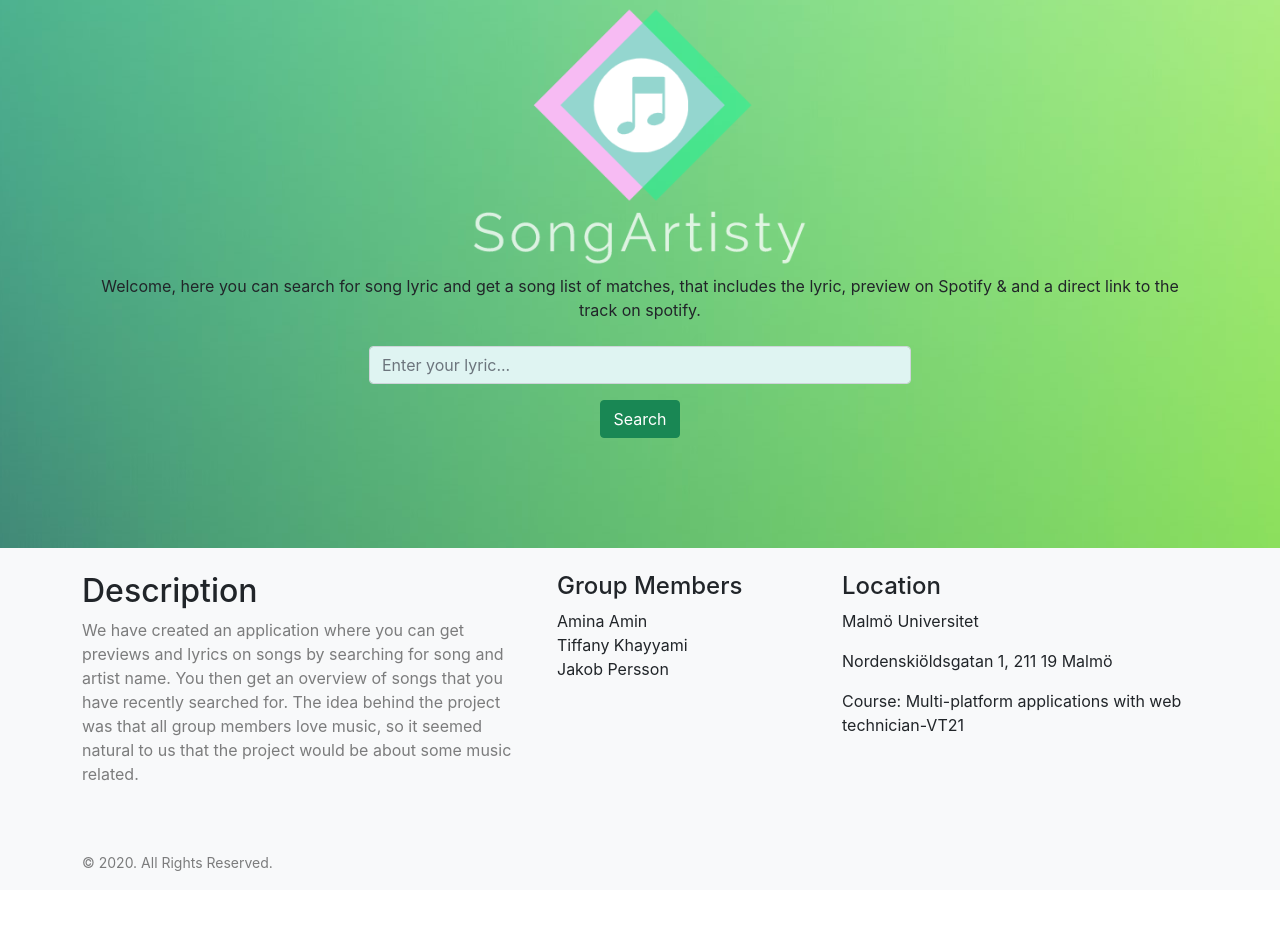
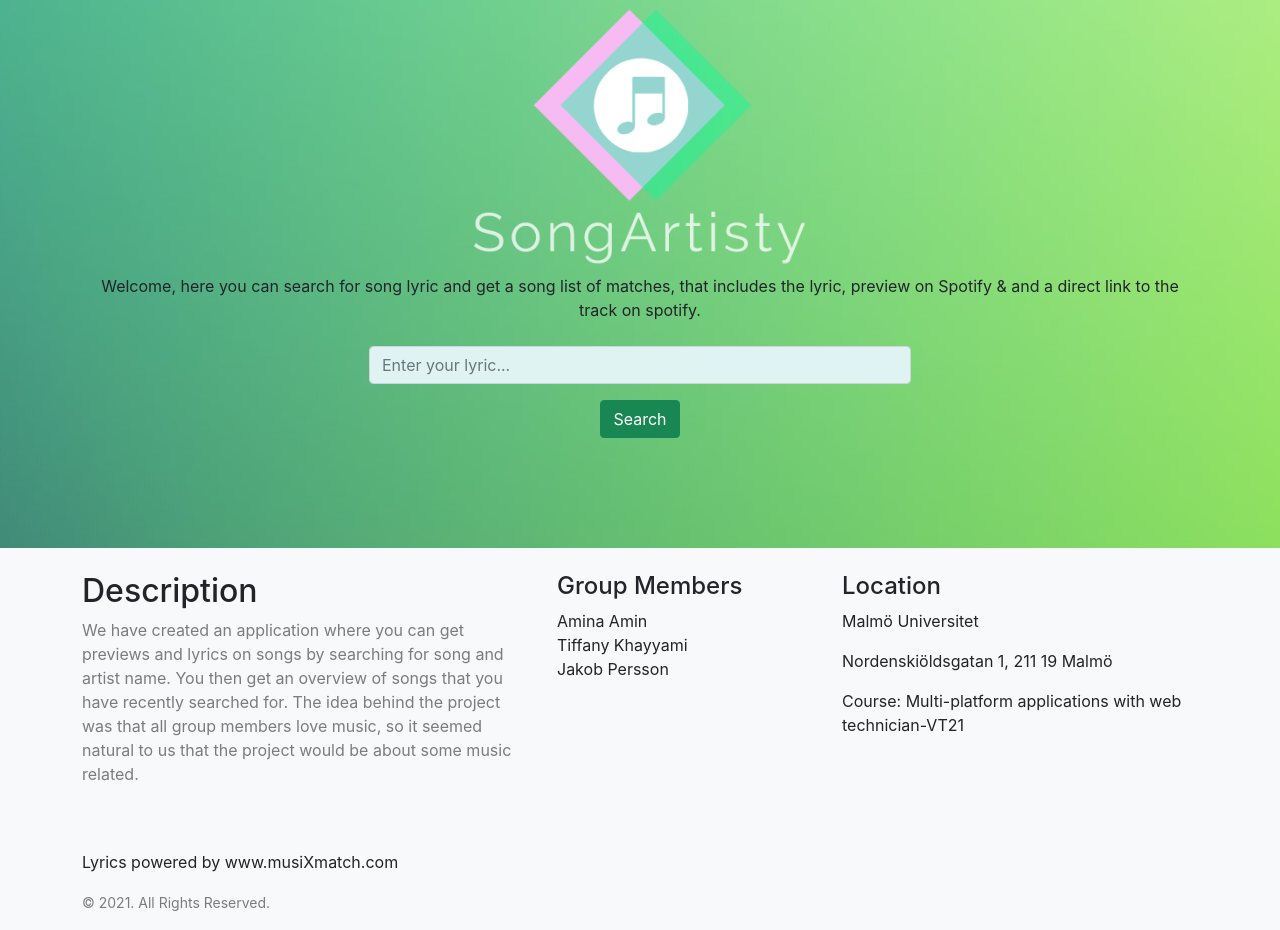
Before and after one commit to Aminaamin123/Grupp10-projekt, a React (Create React App) app: page / in a window 1280 px wide. Before the commit the page ends 890 px from the top, so only its background shows below. Built offline with nearby package versions, Linux system fonts and the light colour scheme.

Commit message:
Update Footer.js

```diff
--- a/src/Footer.js
+++ b/src/Footer.js
@@ -26,7 +26,8 @@ export default function Footer() {
       </div>
       <div class="row mt-5">
         <div class="col copyright">
-          <p><small class="text-black-50">© 2020. All Rights Reserved.</small></p>
+          <p>Lyrics powered by www.musiXmatch.com</p>
+          <p><small class="text-black-50">© 2021. All Rights Reserved.</small></p>
         </div>
       </div>
     </div>
```
